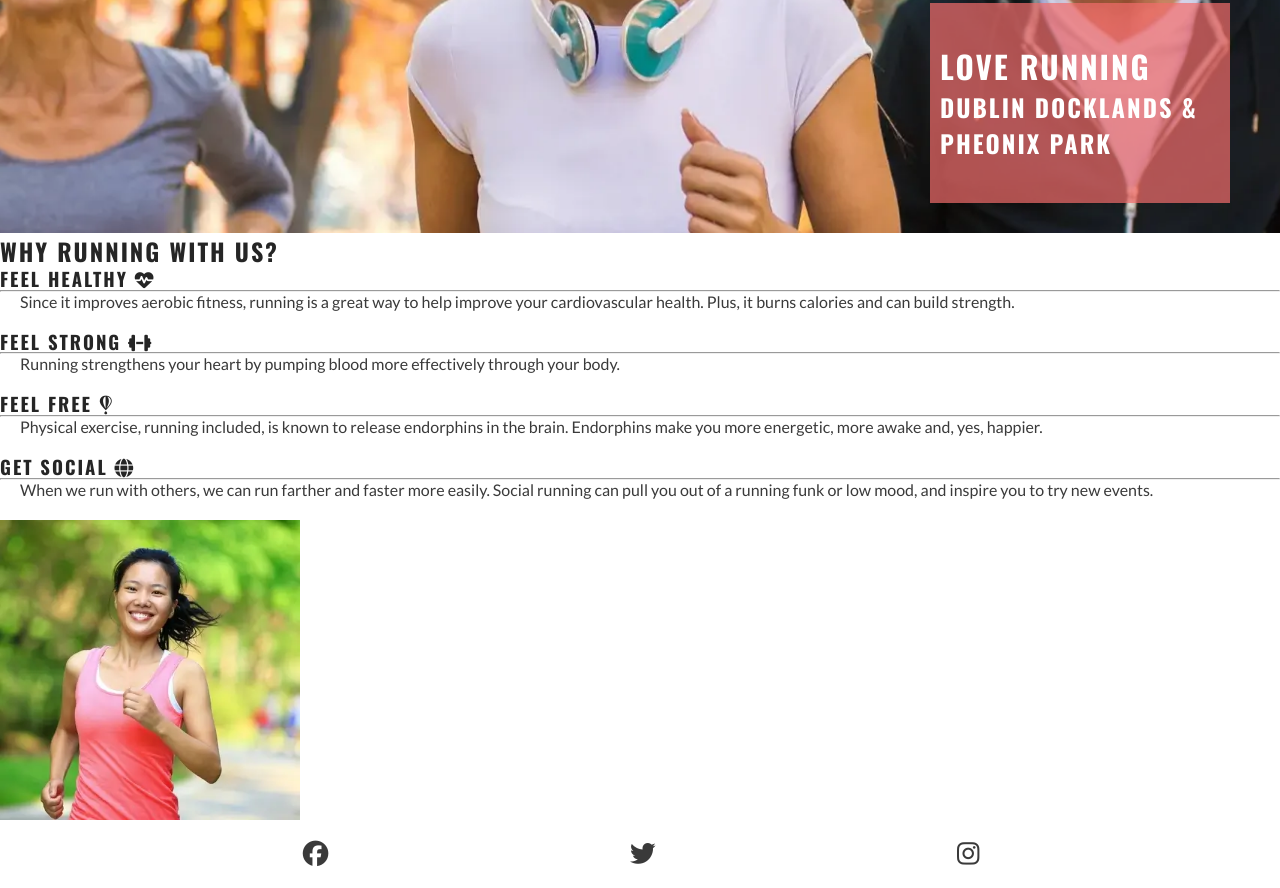
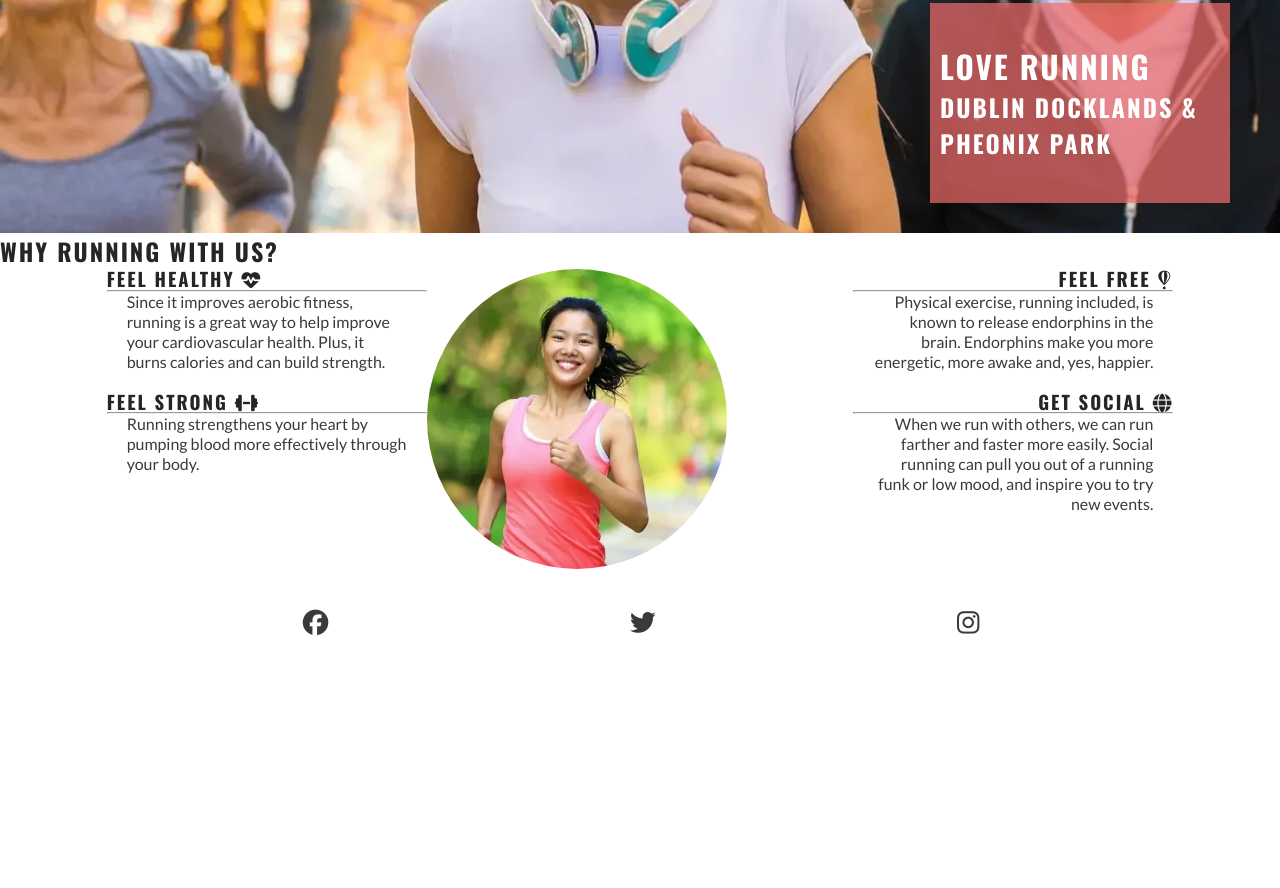
Before and after one commit to Annibor/Love-running, a plain HTML site: page index.html in a window 1280 px wide. Shown: the part 446-1334 px from the top of the page. After the commit the page ends 1103 px from the top, so only its background shows below. Drawn offline with nearby package versions, Linux system fonts and the light colour scheme.

Commit message:
Make reasons section responsive and fix bug in reason section

```diff
--- a/assets/css/style.css
+++ b/assets/css/style.css
@@ -117,39 +117,39 @@ main {
 }
 /* Reasons section */
 #reasons {
-    width:90%
+  width: 90%;
   margin: 20px auto;
 }
 
-#reasons h2 {
+#reasons h2 {
   margin-bottom: 20px;
   text-align: center;
   font-size: 280%;
 }
 
-#benefits-physical>div, #benefits-mental>div {
-line-height:20px ;
+#benefits-physical > div,
+#benefits-mental > div {
+  line-height: 20px;
   margin-bottom: 20px;
 }
 #benefits p {
   padding: 0 20px;
 }
 
-#reasons > hr {
+#reasons > hr  {
   border-top: 1px soild #3a3a3a;
-    margin:5px 0;
+  margin: 5px 0;
 }
 
 #circle-cover-bg {
-  background:url('../images/reasons-image.webp') no-repeat top center/cover;
+  background: url("../images/reasons-image.webp") no-repeat top center/cover;
   height: 90vw;
   width: 90vw;
-  margin-bottom;20px:
+  margin-bottom: 20px;
   /* Makes the square images a circle*/
-  border-radius: 25%;
+  border-radius: 50%;
   max-width: 300px;
   max-height: 300px;
-
 }
 
 benefits-image {
@@ -213,10 +213,58 @@ benefits-image {
     right: 50px;
   }
 }
+
+/* Reasons section*/
+#benefits-physical,
+#benefits-mental {
+  display: flex;
+  flex-direction: column;
+  width: 100%;
+}
+
+#benefits-physical > div,
+#benefits-mental > div {
+  width: 75%;
+}
+
+#benefits-mental > div {
+  text-align: end;
+  align-self: flex-end;
+}
 /*Media Query: laptops and larger (992px and up)  */
+@media screen {
+}
 @media screen {
   /* Header */
   #menu a:hover {
     border-bottom: 1px solid #3a3a3a;
   }
 }
+/* Media Query: desktops (1200px and up*/
+@media screen and (min-width: 1200px) {
+  /* Reasons section */
+  #benefits {
+    display: flex;
+    flex-direction: row;
+  }
+
+  #benefits > div {
+    flex: 1;
+  }
+
+  #benefits-image {
+    order: 0;
+  }
+
+  #benefits-mental {
+    order: 1;
+  }
+
+  #benefits-mental > div {
+    align-self: flex-start;
+  }
+
+  #benefits-physical > div {
+    align-self: flex-end;
+  }
+}
```
Lines whose indentation alone changed are shown as unchanged.
